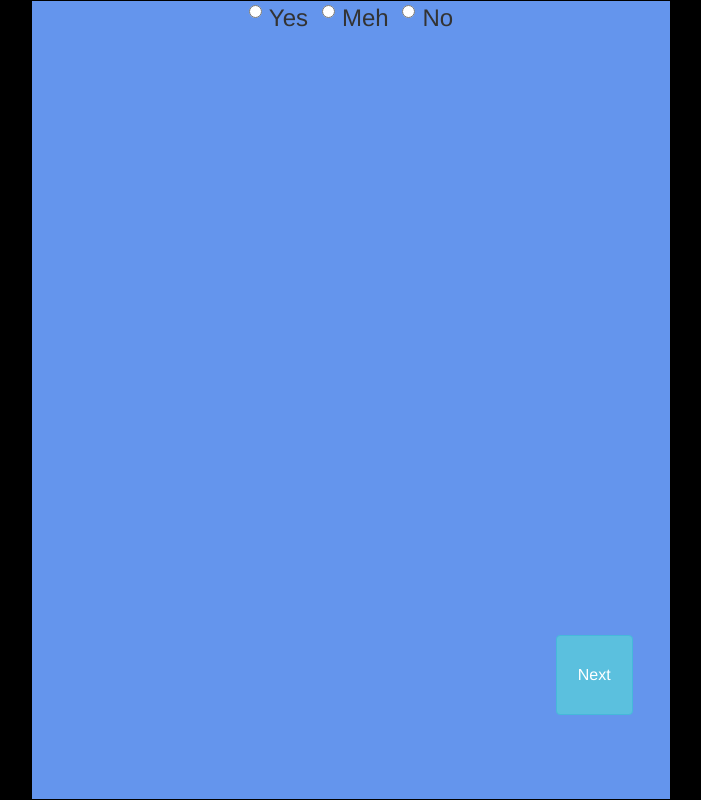
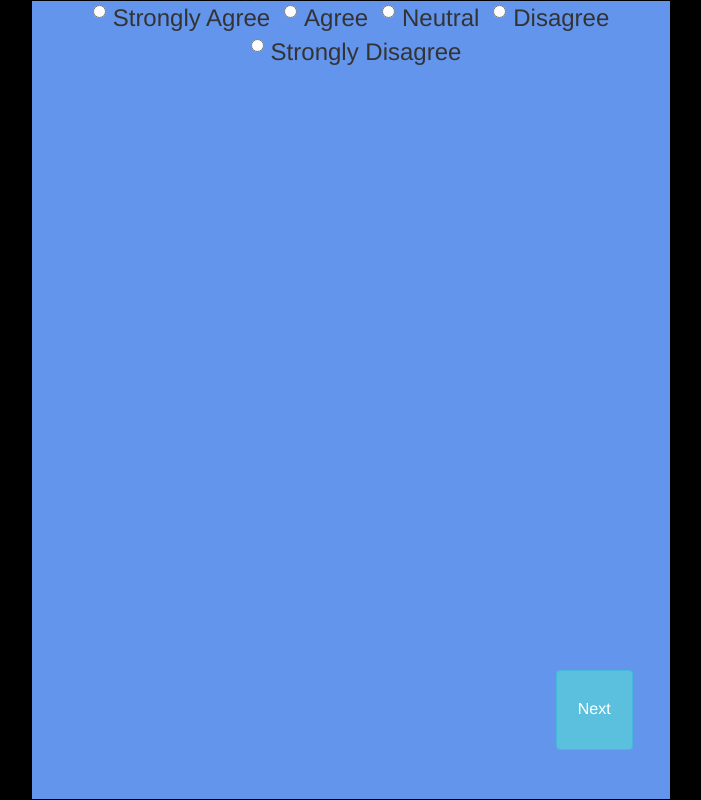
Before and after one commit to lalim91/InfoMapDisplay, a plain HTML site: page index.html at #!/quiz in a window 1280 px wide. Shown: the whole page, without its empty margins (289-990 px from the left). Drawn offline with nearby package versions, Linux system fonts and the light colour scheme; some packages are replaced by stand-ins of ours.

Commit message:
add more radio button

```diff
--- a/quiz.html
+++ b/quiz.html
@@ -9,13 +9,19 @@
                     <div  ng-bind="qc.currentQ" id="quizQuestion"></div>
                     <form>
                         <label class="radio-inline">
-                            <input value="yes" type="radio" name="optradio">Yes
+                            <input value="yes" type="radio" name="optradio">Strongly Agree
                         </label>
                         <label class="radio-inline">
-                            <input value="meh" type="radio" name="optradio">Meh
+                            <input value="meh" type="radio" name="optradio">Agree
                         </label>
                         <label class="radio-inline">
-                            <input value="no" type="radio" name="optradio">No
+                            <input value="no" type="radio" name="optradio">Neutral
+                        </label>
+                        <label class="radio-inline">
+                            <input value="yes" type="radio" name="optradio">Disagree
+                        </label>
+                        <label class="radio-inline">
+                            <input value="yes" type="radio" name="optradio">Strongly Disagree
                         </label>
                     </form>
 
```
